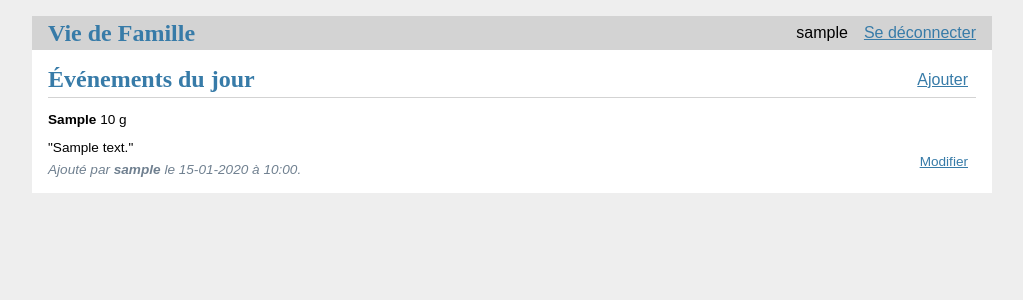
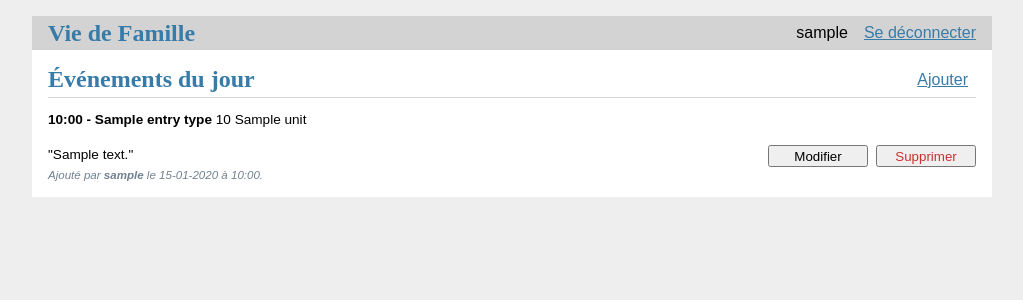
Before and after one commit to tbaranger/viedefamille, a Flask app: template viedefamille/templates/journal/index.html in a window 1280 px wide. Shown: the top 300 px of the page, without its empty margins (128-1151 px from the left). Run offline with Flask 3, Linux system fonts and the light colour scheme; the visitor is signed in with stand-in values (Sample User, id 1); data comes from the database, SQL or seed files in the repository; the template is opened without the code that fills it: most values are stand-ins (such as "Sample title", 1, 10 or a date in 2020).

Commit message:
Add entry types and units (#6)
* implement entry types and units

* update templates and more delete button to journal index instead of entry update view

* Fix form style

* Fix entry creation timezone

* add event time

* formatting

* fix typo

* rename table

```diff
--- a/viedefamille/schema.sql
+++ b/viedefamille/schema.sql
@@ -1,6 +1,7 @@
 DROP TABLE IF EXISTS user;
 DROP TABLE IF EXISTS family_member;
-DROP TABLE IF EXISTS family_member_user;
+DROP TABLE IF EXISTS user_family_member;
+DROP TABLE IF EXISTS entry_type;
 DROP TABLE IF EXISTS log_entry;
 
 CREATE TABLE user (
@@ -14,22 +15,30 @@ CREATE TABLE family_member (
   name TEXT NOT NULL
 );
 
-CREATE TABLE family_member_user (
+CREATE TABLE user_family_member (
+  user_id INTEGER NOT NULL,
   family_member_id INTEGER NOT NULL,
-  user_id INTEGER NOT NULL,
-  PRIMARY KEY (family_member_id, user_id),
-  FOREIGN KEY (family_member_id) REFERENCES family_member (id),
-  FOREIGN KEY (user_id) REFERENCES user (id)
+  PRIMARY KEY (user_id, family_member_id),
+  FOREIGN KEY (user_id) REFERENCES user (id),
+  FOREIGN KEY (family_member_id) REFERENCES family_member (id)
+);
+
+CREATE TABLE entry_type(
+  id INTEGER PRIMARY KEY AUTOINCREMENT,
+  name TEXT UNIQUE NOT NULL,
+  unit TEXT
 );
 
 CREATE TABLE log_entry (
   id INTEGER PRIMARY KEY AUTOINCREMENT,
   author_id INTEGER NOT NULL,
   created TIMESTAMP NOT NULL DEFAULT CURRENT_TIMESTAMP,
+  event_time TIMESTAMP NOT NULL DEFAULT CURRENT_TIMESTAMP,
   family_member_id INTEGER,
-  entry_type TEXT NOT NULL,
+  entry_type_id INTEGER NOT NULL,
   amount INTEGER,
   comments TEXT,
   FOREIGN KEY (author_id) REFERENCES user (id),
-  FOREIGN KEY (family_member_id) REFERENCES family_member (id)
+  FOREIGN KEY (family_member_id) REFERENCES family_member (id),
+  FOREIGN KEY (entry_type_id) REFERENCES entry_type (id)
 );
--- a/viedefamille/static/style.css
+++ b/viedefamille/static/style.css
@@ -14,15 +14,18 @@ nav ul li a, nav ul li span, header .action { display: block; padding: 0.5rem; }
 .content > header h1 { flex: auto; margin: 1rem 0 0.25rem 0; }
 .content > header h2 { flex: auto; margin: 1rem 0 0.25rem 0; }
 .flash { margin: 1em 0; padding: 1em; background: #cae6f6; border: 1px solid #377ba8; }
+.content:last-child { margin-bottom: 0; }
+.content form { margin: 1em 0; display: flex; flex-direction: column; }
+.content label { font-weight: bold; margin-bottom: 0.5em; }
+.content input, .content select, .content textarea { margin-bottom: 1em; }
+.content textarea { min-height: 12em; resize: vertical; }
 .log_entry > header { display: flex; align-items: flex-end; font-size: 0.85em; }
 .log_entry > header > div:first-of-type { flex: auto; }
 .log_entry > header h1 { font-size: 1.5em; margin-bottom: 0; }
-.log_entry .about { color: slategray; font-style: italic; }
+.log_entry .about { margin: 0; font-size: 0.85em; color: slategray; font-style: italic; }
 .log_entry .comments { margin: 0.5em 0; }
-.content:last-child { margin-bottom: 0; }
-.content form { margin: 1em 0; display: flex; flex-direction: column; }
-.content label { font-weight: bold; margin-bottom: 0.5em; }
-.content input, .content textarea { margin-bottom: 1em; }
-.content textarea { min-height: 12em; resize: vertical; }
+.log_entry .details { margin: 0em; display: flex; flex-direction: column; }
+.log_entry form { margin: 0; }
+div.actions { display: flex; gap: 0.5rem; }
 input.danger { color: #cc2f2e; }
-input[type=submit] { align-self: start; min-width: 10em; }
+input[type=submit] { align-self: start; padding: 0.1rem 0.1rem; min-width: 7.5em; }
--- a/viedefamille/templates/journal/index.html
+++ b/viedefamille/templates/journal/index.html
@@ -9,16 +9,15 @@
 
 {% block content %}
   {% for log_entry in log_entries %}
+  {% set entry_type = entry_types[log_entry['entry_type_id'] - 1] %}
     <article class="log_entry">
       <header>
-        <div>
-          <p class="log_entry"><b>{{ log_entry['entry_type'] }}</b>
+        <div class="details">
+          <p class="log_entry"><b>{{ log_entry['event_time'].strftime('%H:%M') }} - {{ entry_type.name }}</b>
           {% if log_entry['amount'] %}
             {{ log_entry['amount'] }}
-              {% if log_entry['entry_type'] == "Biberon" %}
-                mL
-              {% else %}
-                g
+              {% if entry_type.unit %}
+                {{ entry_type.unit }}
               {% endif %}
           {% endif %}
           </p>
@@ -34,7 +33,14 @@
           </div>
         </div>
         {% if g.user['id'] == log_entry['author_id'] %}
-          <a class="action" href="{{ url_for('journal.update', id=log_entry['id']) }}">Modifier</a>
+        <div class="actions">
+          <form action="{{ url_for('journal.update', id=log_entry['id']) }}" method="get">
+            <input class="action" type="submit" value="Modifier">
+          </form>
+          <form action="{{ url_for('journal.delete', id=log_entry['id']) }}" method="post">
+            <input class="danger" type="submit" value="Supprimer" onclick="return confirm('Êtes-vous sûr de vouloir supprimer cet évènement?');">
+          </form>
+        </div>
         {% endif %}
       </header>
     </article>
```
Also changed, not shown: viedefamille/journal.py (+47 -15 lines), viedefamille/templates/journal/create.html (+9 -2 lines), viedefamille/templates/journal/update.html (+16 -7 lines).
